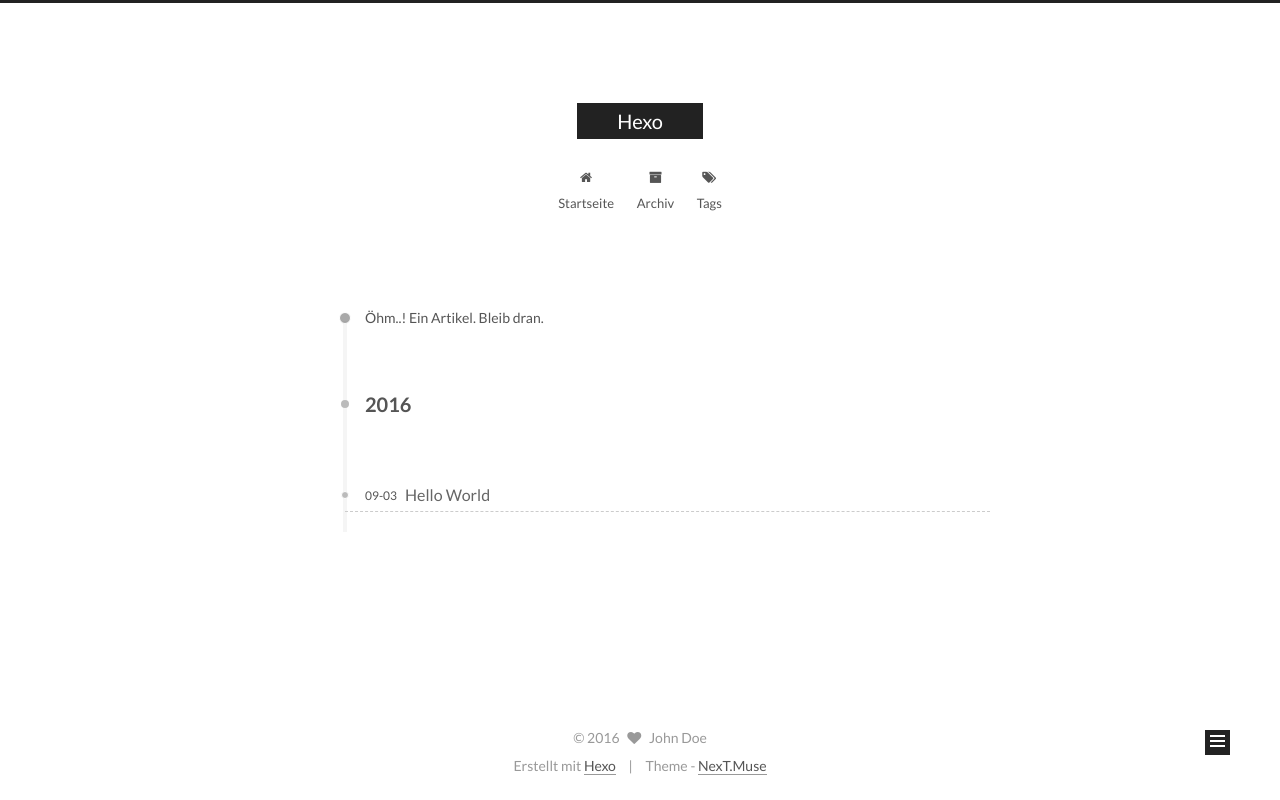
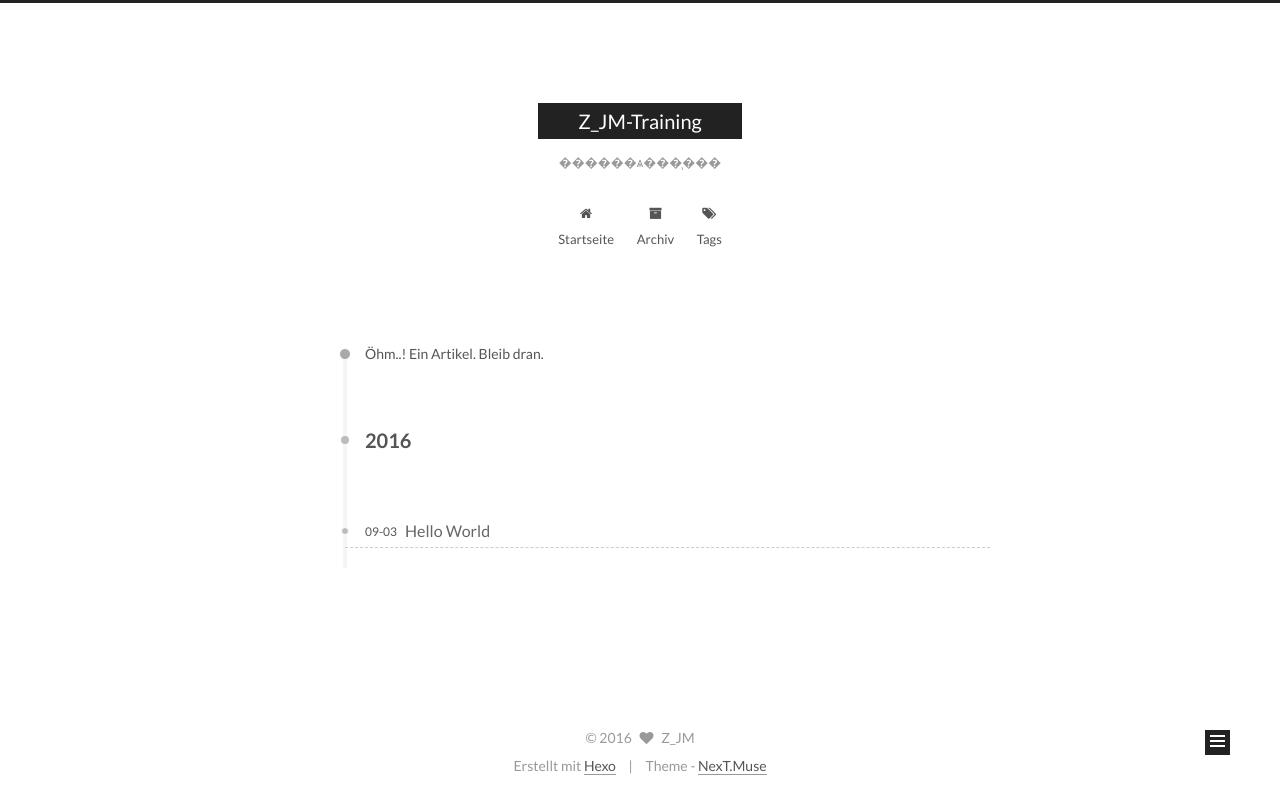
Before and after one commit to 931655169/931655169.github.io, a plain HTML site: page archives/2016/09/index.html in a window 1280 px wide. Drawn offline with Linux system fonts and the light colour scheme.

Commit message:
Site updated: 2016-09-08 22:14:54

```diff
--- a/archives/2016/09/index.html
+++ b/archives/2016/09/index.html
@@ -85,11 +85,11 @@
 
 
 <meta property="og:type" content="website">
-<meta property="og:title" content="Hexo">
+<meta property="og:title" content="Z_JM-Training">
 <meta property="og:url" content="http://yoursite.com/archives/2016/09/index.html">
-<meta property="og:site_name" content="Hexo">
+<meta property="og:site_name" content="Z_JM-Training">
 <meta name="twitter:card" content="summary">
-<meta name="twitter:title" content="Hexo">
+<meta name="twitter:title" content="Z_JM-Training">
 
 
 
@@ -112,10 +112,10 @@
 
   <link rel="canonical" href="http://yoursite.com/archives/2016/09/"/>
 
-  <title> Archiv | Hexo </title>
+  <title> Archiv | Z_JM-Training </title>
 </head>
 
-<body itemscope itemtype="http://schema.org/WebPage" lang="">
+<body itemscope itemtype="http://schema.org/WebPage" lang="zh-CN">
 
 
 
@@ -143,11 +143,11 @@
   <div class="custom-logo-site-title">
     <a href="/"  class="brand" rel="start">
       <span class="logo-line-before"><i></i></span>
-      <span class="site-title">Hexo</span>
+      <span class="site-title">Z_JM-Training</span>
       <span class="logo-line-after"><i></i></span>
     </a>
   </div>
-  <p class="site-subtitle"></p>
+  <p class="site-subtitle">������ѧ���̹���</p>
 </div>
 
 <div class="site-nav-toggle">
@@ -302,8 +302,8 @@
         <div class="site-author motion-element" itemprop="author" itemscope itemtype="http://schema.org/Person">
           <img class="site-author-image" itemprop="image"
                src="/images/avatar.gif"
-               alt="John Doe" />
-          <p class="site-author-name" itemprop="name">John Doe</p>
+               alt="Z_JM" />
+          <p class="site-author-name" itemprop="name">Z_JM</p>
           <p class="site-description motion-element" itemprop="description"></p>
         </div>
         <nav class="site-state motion-element">
@@ -353,7 +353,7 @@
   <span class="with-love">
     <i class="fa fa-heart"></i>
   </span>
-  <span class="author" itemprop="copyrightHolder">John Doe</span>
+  <span class="author" itemprop="copyrightHolder">Z_JM</span>
 </div>
 
 <div class="powered-by">
--- a/css/main.css
+++ b/css/main.css
@@ -1548,7 +1548,7 @@
   width: 4px;
   height: 4px;
   border-radius: 50%;
-  background: #9526f2;
+  background: #26c4ff;
 }
 .links-of-blogroll {
   font-size: 13px;
```
Also changed, not shown: 2016/09/03/hello-world/index.html (+8 -8 lines), archives/2016/index.html (+10 -10 lines), archives/index.html (+10 -10 lines), index.html (+10 -10 lines).
